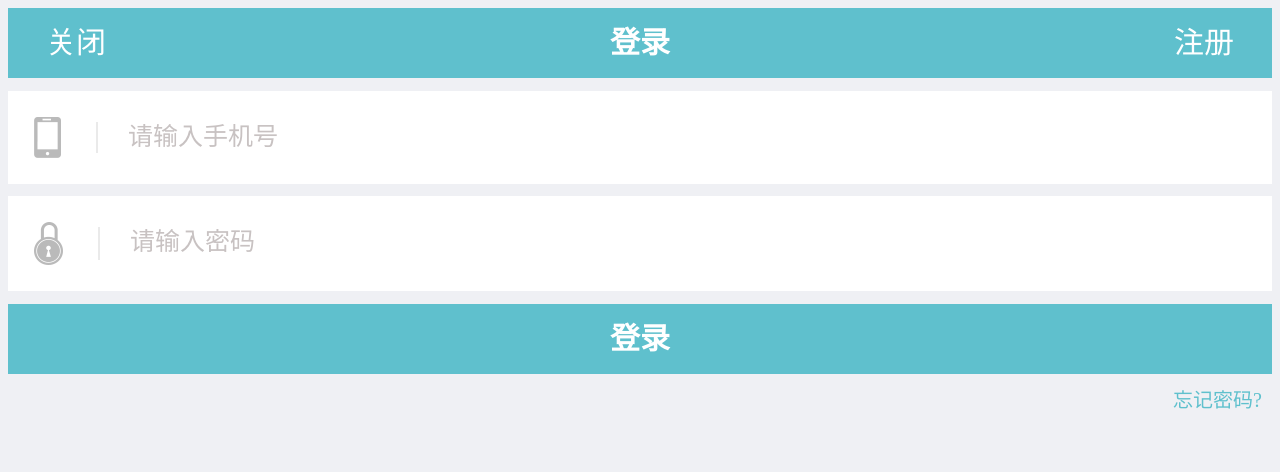
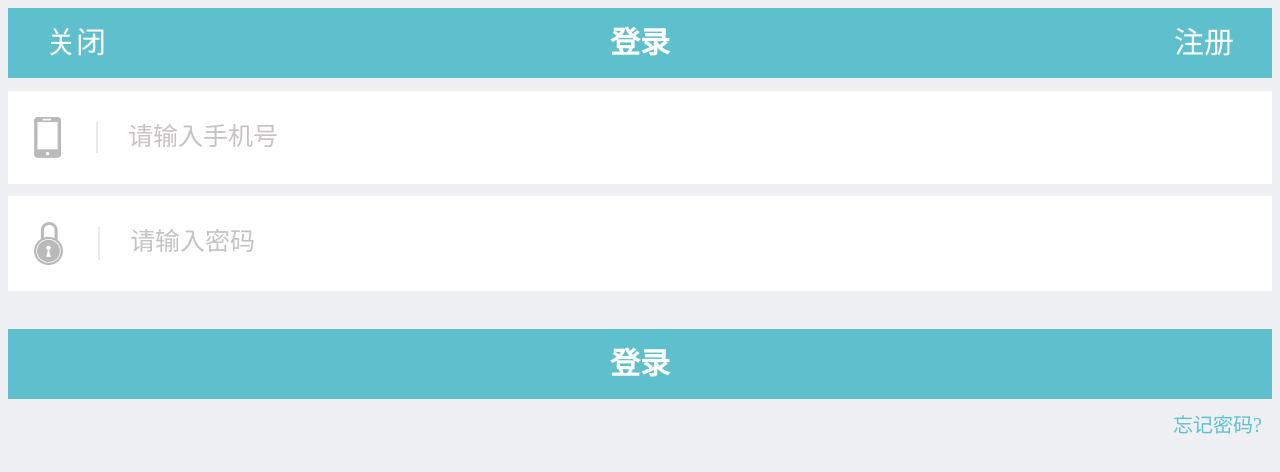
Before and after one commit to Xanadu-zs/Immortal, a plain HTML site: page Taxt4/entry page.html in a window 1280 px wide. Drawn offline with Linux system fonts and the light colour scheme.

Commit message:
修改下边距

```diff
--- a/Taxt4/entry page.css
+++ b/Taxt4/entry page.css
@@ -79,7 +79,7 @@ input::-webkit-input-placeholder {
 
 
 footer {
-    margin-top: 1%;
+    margin-top: 3%;
     background-color: rgb(95, 192, 205);
     width: 100%;
     height: 70px;
```
